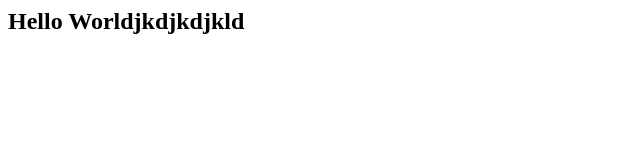
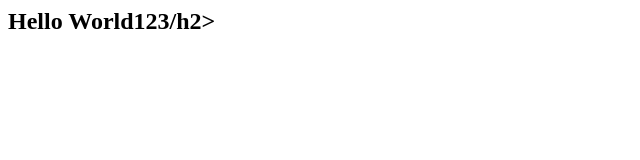
Before and after one commit to DaniloGutierrez/proyecto-final, a plain HTML site: page index.html in a window 1280 px wide. Shown: the full height of the page, 0-640 px from the left. Drawn offline with Linux system fonts and the light colour scheme.

Commit message:
Prueba Diagnostico

```diff
--- a/index.html
+++ b/index.html
@@ -1,5 +1,5 @@
 <html>
     <body>
-        <h2>Hello Worldjkdjkdjkld</h2>
+        <h2>Hello World123/h2>
     </body>
 </html>
```
